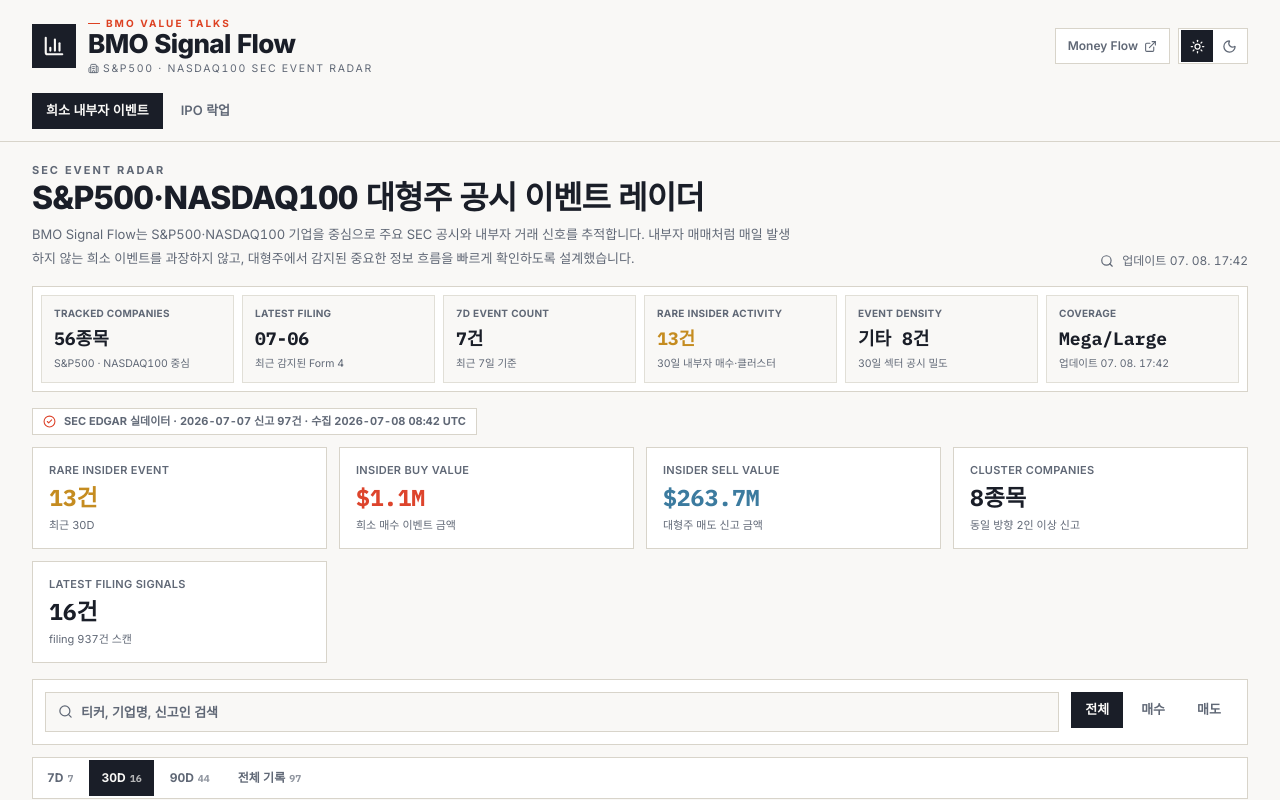
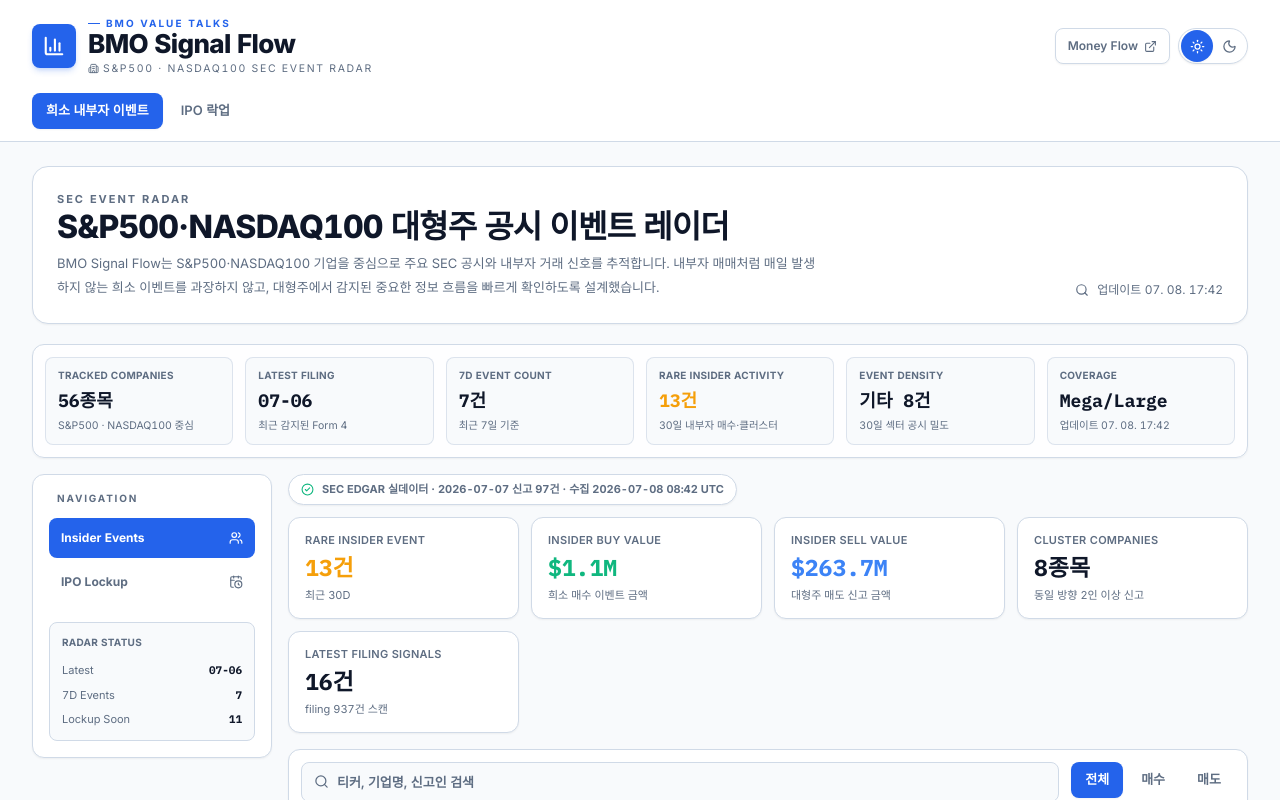
Before and after one commit to bemorebb66-stack/bmo-antman, a React (Vite) app in the folder site/: page / in a window 1280 px wide. Shown: the top 800 px of the page. Built offline with nearby package versions, Linux system fonts and the light colour scheme.

Commit message:
Apply slate dashboard design

```diff
--- a/site/src/App.tsx
+++ b/site/src/App.tsx
@@ -353,10 +353,10 @@
 
 function ThemeButton({ theme, setTheme }: { theme: Theme; setTheme: (theme: Theme) => void }) {
   return (
-    <div className="inline-flex h-9 items-center border border-border bg-card p-0.5">
+    <div className="inline-flex h-9 items-center rounded-full border border-border bg-card p-0.5 shadow-sm">
       <button
-        className={`inline-flex h-8 w-8 items-center justify-center ${
-          theme === "light" ? "bg-foreground text-background" : "text-muted-foreground"
+        className={`inline-flex h-8 w-8 items-center justify-center rounded-full transition-colors ${
+          theme === "light" ? "bg-primary text-primary-foreground shadow-sm" : "text-muted-foreground hover:text-foreground"
         }`}
         onClick={() => setTheme("light")}
         title="라이트 모드"
@@ -364,8 +364,8 @@
         <Sun size={15} />
       </button>
       <button
-        className={`inline-flex h-8 w-8 items-center justify-center ${
-          theme === "dark" ? "bg-foreground text-background" : "text-muted-foreground"
+        className={`inline-flex h-8 w-8 items-center justify-center rounded-full transition-colors ${
+          theme === "dark" ? "bg-primary text-primary-foreground shadow-sm" : "text-muted-foreground hover:text-foreground"
         }`}
         onClick={() => setTheme("dark")}
         title="다크 모드"
@@ -380,9 +380,9 @@
   return (
     <button
       onClick={onClick}
-      className={`h-9 px-3.5 text-[13px] font-semibold transition-colors ${
+      className={`h-9 rounded-lg px-3.5 text-[13px] font-semibold transition-colors ${
         active
-          ? "bg-foreground text-background"
+          ? "bg-primary text-primary-foreground shadow-sm"
           : "text-muted-foreground hover:bg-secondary hover:text-foreground"
       }`}
     >
@@ -411,7 +411,7 @@
           ? "text-warning"
           : "";
   return (
-    <div className="border border-border bg-card px-4 py-3.5">
+    <div className="rounded-xl border border-border bg-card px-4 py-3.5 shadow-sm">
       <p className="text-[11px] font-semibold uppercase tracking-wide text-muted-foreground">{label}</p>
       <p className={`num mt-2 text-[23px] font-bold leading-none ${color}`}>{value}</p>
       <p className="mt-2 text-[11px] text-muted-foreground">{sub}</p>
@@ -494,9 +494,9 @@
   ];
 
   return (
-    <section className="grid gap-2 border border-border bg-card p-2 md:grid-cols-3 xl:grid-cols-6">
+    <section className="grid gap-3 rounded-xl border border-border bg-card/90 p-3 shadow-sm md:grid-cols-3 xl:grid-cols-6">
       {items.map((item) => (
-        <div key={item.label} className="border border-border/70 bg-background px-3 py-2.5">
+        <div key={item.label} className="rounded-lg border border-border/70 bg-background px-3 py-2.5">
           <p className="text-[10px] font-bold uppercase tracking-wide text-muted-foreground">{item.label}</p>
           <p
             className={`num mt-1 text-[18px] font-extrabold ${
@@ -568,7 +568,7 @@
 
   return (
     <div className="mt-3 grid gap-3 lg:grid-cols-[1.15fr_0.85fr]">
-      <section className="border border-border bg-card p-4">
+      <section className="rounded-xl border border-border bg-card p-4 shadow-sm">
         <div className="mb-3 flex items-end justify-between gap-3">
           <div>
             <h3 className="text-[14px] font-extrabold">Sector Filing Activity</h3>
@@ -593,13 +593,13 @@
                 </span>
               </div>
               <div className="grid grid-cols-2 gap-1.5">
-                <div className="h-2 bg-secondary">
+                <div className="h-2 overflow-hidden rounded-full bg-secondary">
                   <div
                     className="h-full bg-positive"
                     style={{ width: `${Math.max(2, (row.buy / maxBar) * 100)}%` }}
                   />
                 </div>
-                <div className="h-2 bg-secondary">
+                <div className="h-2 overflow-hidden rounded-full bg-secondary">
                   <div
                     className="h-full bg-negative"
                     style={{ width: `${Math.max(2, (row.sell / maxBar) * 100)}%` }}
@@ -616,7 +616,7 @@
         </div>
       </section>
 
-      <section className="border border-border bg-card p-4">
+      <section className="rounded-xl border border-border bg-card p-4 shadow-sm">
         <h3 className="text-[14px] font-extrabold">Top Event Importance</h3>
         <div className="mt-3 grid gap-2">
           {topCompanies.map((row, index) => (
@@ -718,7 +718,7 @@
 
   return (
     <div>
-      <div className="mb-3 inline-flex items-center gap-2 border border-border bg-card px-2.5 py-1 text-[11px] font-bold text-muted-foreground">
+      <div className="mb-3 inline-flex items-center gap-2 rounded-full border border-border bg-card px-3 py-1.5 text-[11px] font-bold text-muted-foreground shadow-sm">
         <CheckCircle2 size={13} className={meta ? "text-positive" : "text-warning"} />
         {meta
           ? `SEC EDGAR 실데이터 · ${meta.filedDate} 신고 ${trades.length}건 · 수집 ${meta.generatedAt.slice(0, 16).replace("T", " ")} UTC`
@@ -737,8 +737,8 @@
         />
       </div>
 
-      <div className="mt-4 grid gap-3 border border-border bg-card p-3 lg:grid-cols-[1fr_auto]">
-        <label className="flex h-10 items-center gap-2 border border-border bg-background px-3">
+      <div className="mt-4 grid gap-3 rounded-xl border border-border bg-card p-3 shadow-sm lg:grid-cols-[1fr_auto]">
+        <label className="flex h-10 items-center gap-2 rounded-lg border border-border bg-background px-3">
           <Search size={15} className="text-muted-foreground" />
           <input
             value={query}
@@ -756,14 +756,14 @@
         </div>
       </div>
 
-      <div className="mt-3 flex flex-wrap gap-1 border border-border bg-card p-0.5">
+      <div className="mt-3 flex flex-wrap gap-1 rounded-xl border border-border bg-card p-1 shadow-sm">
         {(["7D", "30D", "90D", "전체"] as const).map((option) => (
           <button
             key={option}
             onClick={() => setPeriod(option)}
             className={`h-9 px-3 text-[12px] font-bold transition-colors ${
               period === option
-                ? "bg-foreground text-background"
+                ? "rounded-lg bg-primary text-primary-foreground"
                 : "text-muted-foreground hover:bg-secondary hover:text-foreground"
             }`}
           >
@@ -779,7 +779,7 @@
         {rows.slice(0, 40).map((trade) => {
           const score = eventImportanceScore(trade);
           return (
-            <article key={trade.id} className="border border-border bg-card p-3">
+            <article key={trade.id} className="rounded-xl border border-border bg-card p-3 shadow-sm">
               <div className="flex items-start justify-between gap-3">
                 <div className="min-w-0">
                   <div className="flex items-center gap-2">
@@ -802,11 +802,11 @@
                 </div>
               </div>
               <div className="mt-3 grid grid-cols-2 gap-2 text-[11px]">
-                <div className="border border-border/70 bg-background p-2">
+                <div className="rounded-lg border border-border/70 bg-background p-2">
                   <p className="text-muted-foreground">거래대금</p>
                   <p className="num mt-1 font-extrabold">{fmtUSD(trade.value / 1e6, 2)}M</p>
                 </div>
-                <div className="border border-border/70 bg-background p-2">
+                <div className="rounded-lg border border-border/70 bg-background p-2">
                   <p className="text-muted-foreground">직접보유 변동</p>
                   <p className={`num mt-1 font-extrabold ${ownChangeClass(trade)}`}>
                     {ownChangeLabel(trade)}
@@ -823,17 +823,17 @@
         })}
       </div>
       {rows.length === 0 && (
-        <div className="mt-3 border border-border bg-card px-4 py-10 text-center text-[13px] font-semibold text-muted-foreground">
+        <div className="mt-3 rounded-xl border border-border bg-card px-4 py-10 text-center text-[13px] font-semibold text-muted-foreground shadow-sm">
           추적 중인 S&P500·NASDAQ100 대형주에서 최근 조건에 맞는 희소 내부자 이벤트가 감지되지 않았습니다.
           <br />
           내부자 거래는 원래 자주 발생하지 않으므로 30D 또는 90D 범위로 넓혀 확인하세요.
         </div>
       )}
 
-      <div className="mt-3 hidden overflow-x-auto border border-border bg-card md:block">
+      <div className="mt-3 hidden overflow-x-auto rounded-xl border border-border bg-card shadow-sm md:block">
         <table className="w-full min-w-[1360px] text-[12.5px]">
           <thead>
-            <tr className="border-b border-border bg-secondary text-left text-[11px] uppercase tracking-wide text-muted-foreground">
+            <tr className="border-b border-border bg-secondary/80 text-left text-[11px] uppercase tracking-wide text-muted-foreground">
               <th className="w-[76px] px-3 py-2 font-semibold">
                 <button
                   type="button"
@@ -927,7 +927,7 @@
 
   return (
     <div>
-      <div className="mb-3 inline-flex items-center gap-2 border border-border bg-card px-2.5 py-1 text-[11px] font-bold text-muted-foreground">
+      <div className="mb-3 inline-flex items-center gap-2 rounded-full border border-border bg-card px-3 py-1.5 text-[11px] font-bold text-muted-foreground shadow-sm">
         <CalendarClock size={13} className={meta ? "text-positive" : "text-warning"} />
         {meta
           ? `SEC EDGAR 실데이터 · 424B4 증권신고서 ${events.length}건 · 수집 ${meta.generatedAt.slice(0, 16).replace("T", " ")} UTC`
@@ -948,13 +948,13 @@
           return (
             <div
               key={event.id}
-              className={`grid grid-cols-1 gap-3 border px-4 py-3.5 md:grid-cols-[auto_1fr_auto_auto] md:items-center ${
+              className={`grid grid-cols-1 gap-3 rounded-xl border px-4 py-3.5 shadow-sm md:grid-cols-[auto_1fr_auto_auto] md:items-center ${
                 urgent ? "border-warning/60 bg-warning/10" : "border-border bg-card"
               }`}
             >
               <div className="flex items-center gap-3 md:w-44">
                 <div
-                  className={`flex h-11 w-11 shrink-0 items-center justify-center text-[13px] font-bold ${
+                  className={`flex h-11 w-11 shrink-0 items-center justify-center rounded-lg text-[13px] font-bold ${
                     urgent ? "bg-warning text-warning-foreground" : "bg-secondary text-foreground"
                   }`}
                 >
@@ -1022,13 +1022,18 @@
       .catch(() => {});
   }, []);
 
+  const dashboardSnapshot = useMemo(
+    () => marketSnapshot(insiderTrades, lockupEvents),
+    [insiderTrades, lockupEvents]
+  );
+
   return (
     <div className={theme}>
       <div className="min-h-screen bg-background text-foreground">
-        <header className="border-b border-border bg-shell">
+        <header className="sticky top-0 z-40 border-b border-border bg-shell/95 backdrop-blur">
           <div className="mx-auto flex max-w-[1500px] flex-col gap-4 px-5 py-4 md:flex-row md:items-center md:justify-between xl:px-8">
             <div className="flex items-center gap-3">
-              <div className="flex h-11 w-11 shrink-0 items-center justify-center bg-foreground text-background">
+              <div className="flex h-11 w-11 shrink-0 items-center justify-center rounded-lg bg-primary text-primary-foreground shadow-md shadow-primary/20">
                 <BarChart3 size={22} strokeWidth={2.3} />
               </div>
               <div>
@@ -1044,7 +1049,7 @@
             <div className="flex items-center gap-2 md:justify-end">
               <a
                 href="https://www.bvtmoneyflow.xyz/"
-                className="inline-flex h-9 items-center gap-1.5 border border-border bg-card px-3 text-[12px] font-semibold text-muted-foreground hover:text-foreground"
+                className="inline-flex h-9 items-center gap-1.5 rounded-lg border border-border bg-card px-3 text-[12px] font-semibold text-muted-foreground shadow-sm hover:text-foreground"
               >
                 Money Flow <ExternalLink size={13} />
               </a>
@@ -1061,8 +1066,8 @@
           </div>
         </header>
 
-        <main className="mx-auto max-w-[1500px] px-5 py-5 xl:px-8">
-          <div className="mb-4 flex flex-col gap-3 md:flex-row md:items-end md:justify-between">
+        <main className="mx-auto max-w-[1500px] px-5 py-6 xl:px-8">
+          <div className="mb-5 flex flex-col gap-3 rounded-2xl border border-border bg-card p-5 shadow-sm md:flex-row md:items-end md:justify-between md:p-6">
             <div>
               <p className="text-[11px] font-bold uppercase tracking-[0.18em] text-muted-foreground">SEC Event Radar</p>
               <h2 className="mt-1 max-w-[760px] text-2xl font-extrabold tracking-tight md:text-[32px]">
@@ -1088,13 +1093,55 @@
             />
           </div>
 
-          <div className="mt-4">
-            {tab === "insider" && <InsiderTab trades={insiderTrades} meta={insiderMeta} />}
-            {tab === "lockup" && <LockupTab events={lockupEvents} meta={lockupMeta} />}
+          <div className="mt-4 grid gap-4 lg:grid-cols-[240px_minmax(0,1fr)]">
+            <aside className="hidden rounded-xl border border-border bg-card p-4 shadow-sm lg:block lg:self-start lg:sticky lg:top-28">
+              <p className="px-2 text-[10px] font-bold uppercase tracking-[0.18em] text-muted-foreground">Navigation</p>
+              <div className="mt-3 grid gap-1">
+                <button
+                  onClick={() => setTab("insider")}
+                  className={`flex h-10 items-center justify-between rounded-lg px-3 text-left text-[12px] font-bold transition-colors ${
+                    tab === "insider" ? "bg-primary text-primary-foreground" : "text-muted-foreground hover:bg-secondary hover:text-foreground"
+                  }`}
+                >
+                  <span>Insider Events</span>
+                  <Users size={14} />
+                </button>
+                <button
+                  onClick={() => setTab("lockup")}
+                  className={`flex h-10 items-center justify-between rounded-lg px-3 text-left text-[12px] font-bold transition-colors ${
+                    tab === "lockup" ? "bg-primary text-primary-foreground" : "text-muted-foreground hover:bg-secondary hover:text-foreground"
+                  }`}
+                >
+                  <span>IPO Lockup</span>
+                  <CalendarClock size={14} />
+                </button>
+              </div>
+              <div className="mt-5 rounded-lg border border-border bg-background p-3">
+                <p className="text-[10px] font-bold uppercase tracking-wide text-muted-foreground">Radar Status</p>
+                <div className="mt-3 grid gap-2 text-[11px]">
+                  <div className="flex items-center justify-between">
+                    <span className="text-muted-foreground">Latest</span>
+                    <span className="num font-bold">{dashboardSnapshot.latestFiling ? dashboardSnapshot.latestFiling.slice(5) : "-"}</span>
+                  </div>
+                  <div className="flex items-center justify-between">
+                    <span className="text-muted-foreground">7D Events</span>
+                    <span className="num font-bold">{dashboardSnapshot.rows7d.length}</span>
+                  </div>
+                  <div className="flex items-center justify-between">
+                    <span className="text-muted-foreground">Lockup Soon</span>
+                    <span className="num font-bold">{dashboardSnapshot.lockupSoon}</span>
+                  </div>
+                </div>
+              </div>
+            </aside>
+            <div className="min-w-0">
+              {tab === "insider" && <InsiderTab trades={insiderTrades} meta={insiderMeta} />}
+              {tab === "lockup" && <LockupTab events={lockupEvents} meta={lockupMeta} />}
+            </div>
           </div>
 
           <footer className="mt-12 border-t border-border pt-6">
-            <section className="max-w-[760px] text-[13px] leading-7 text-muted-foreground">
+            <section className="rounded-2xl border border-border bg-card p-6 text-[13px] leading-7 text-muted-foreground shadow-sm">
               <h2 className="mb-4 text-[22px] font-extrabold tracking-tight text-foreground">읽는 법</h2>
               <div className="mb-5 flex flex-wrap gap-x-6 gap-y-2 text-[12px] font-bold text-foreground">
                 <span className="inline-flex items-center gap-2">
@@ -1126,7 +1173,7 @@
               </p>
             </section>
 
-            <div className="mt-8 flex flex-col gap-3 bg-foreground px-5 py-4 text-[12px] font-semibold text-background md:flex-row md:items-center md:justify-between">
+            <div className="mt-8 flex flex-col gap-3 rounded-xl bg-foreground px-5 py-4 text-[12px] font-semibold text-background shadow-sm md:flex-row md:items-center md:justify-between">
               <div className="flex flex-wrap items-center gap-x-2 gap-y-1">
                 <span>
                   <b className="text-accent">BMO</b> Value Talks
--- a/site/src/index.css
+++ b/site/src/index.css
@@ -5,62 +5,62 @@
 @layer base {
   :root,
   .light {
-    --background: 42 24% 97%;
-    --foreground: 224 22% 13%;
+    --background: 210 40% 98%;
+    --foreground: 222 47% 11%;
     --card: 0 0% 100%;
-    --card-foreground: 224 22% 13%;
+    --card-foreground: 222 47% 11%;
     --popover: 0 0% 100%;
-    --popover-foreground: 224 22% 13%;
-    --primary: 224 22% 13%;
-    --primary-foreground: 42 24% 97%;
-    --secondary: 42 22% 92%;
-    --secondary-foreground: 224 22% 13%;
-    --muted: 42 18% 91%;
-    --muted-foreground: 220 10% 42%;
-    --accent: 10 73% 56%;
+    --popover-foreground: 222 47% 11%;
+    --primary: 221 83% 53%;
+    --primary-foreground: 0 0% 100%;
+    --secondary: 214 32% 91%;
+    --secondary-foreground: 222 47% 11%;
+    --muted: 214 32% 92%;
+    --muted-foreground: 215 16% 44%;
+    --accent: 221 83% 53%;
     --accent-foreground: 0 0% 100%;
     --destructive: 2 68% 48%;
     --destructive-foreground: 0 0% 100%;
-    --border: 42 16% 82%;
-    --input: 42 16% 82%;
-    --ring: 10 73% 56%;
-    --radius: 0.25rem;
-    --shell: 42 24% 97%;
-    --panel: 42 20% 94%;
-    --positive: 8 72% 52%;
-    --negative: 202 45% 43%;
-    --warning: 39 72% 45%;
+    --border: 214 32% 86%;
+    --input: 214 32% 86%;
+    --ring: 221 83% 53%;
+    --radius: 0.5rem;
+    --shell: 0 0% 100%;
+    --panel: 210 40% 96%;
+    --positive: 160 84% 39%;
+    --negative: 217 91% 60%;
+    --warning: 38 92% 50%;
     --warning-foreground: 32 40% 10%;
-    --accent-strong: 10 73% 50%;
+    --accent-strong: 221 83% 53%;
   }
 
   .dark {
-    --background: 60 22% 5%;
-    --foreground: 42 30% 90%;
-    --card: 50 16% 9%;
-    --card-foreground: 42 30% 90%;
-    --popover: 50 16% 9%;
-    --popover-foreground: 42 30% 90%;
-    --primary: 42 30% 90%;
-    --primary-foreground: 60 22% 5%;
-    --secondary: 45 13% 14%;
-    --secondary-foreground: 42 30% 90%;
-    --muted: 45 13% 13%;
-    --muted-foreground: 42 12% 60%;
-    --accent: 10 66% 59%;
-    --accent-foreground: 60 22% 5%;
+    --background: 222 47% 7%;
+    --foreground: 210 40% 96%;
+    --card: 222 47% 11%;
+    --card-foreground: 210 40% 96%;
+    --popover: 222 47% 11%;
+    --popover-foreground: 210 40% 96%;
+    --primary: 217 91% 60%;
+    --primary-foreground: 222 47% 7%;
+    --secondary: 217 33% 17%;
+    --secondary-foreground: 210 40% 96%;
+    --muted: 217 33% 17%;
+    --muted-foreground: 215 20% 65%;
+    --accent: 217 91% 60%;
+    --accent-foreground: 222 47% 7%;
     --destructive: 2 65% 58%;
-    --destructive-foreground: 60 22% 5%;
-    --border: 45 13% 17%;
-    --input: 45 13% 17%;
-    --ring: 10 66% 59%;
-    --shell: 60 22% 5%;
-    --panel: 50 15% 8%;
-    --positive: 10 66% 59%;
-    --negative: 200 40% 62%;
-    --warning: 39 54% 58%;
+    --destructive-foreground: 222 47% 7%;
+    --border: 217 33% 20%;
+    --input: 217 33% 20%;
+    --ring: 217 91% 60%;
+    --shell: 222 47% 9%;
+    --panel: 222 47% 8%;
+    --positive: 160 84% 45%;
+    --negative: 213 94% 68%;
+    --warning: 38 92% 58%;
     --warning-foreground: 40 42% 8%;
-    --accent-strong: 10 66% 59%;
+    --accent-strong: 217 91% 60%;
   }
 }
 
@@ -79,6 +79,10 @@
     font-feature-settings: "tnum";
   }
 
+  body::selection {
+    @apply bg-primary/20;
+  }
+
   button,
   a {
     -webkit-tap-highlight-color: transparent;
```
Also changed, not shown: 5 other files (tests, documents, lock files or other folders).
